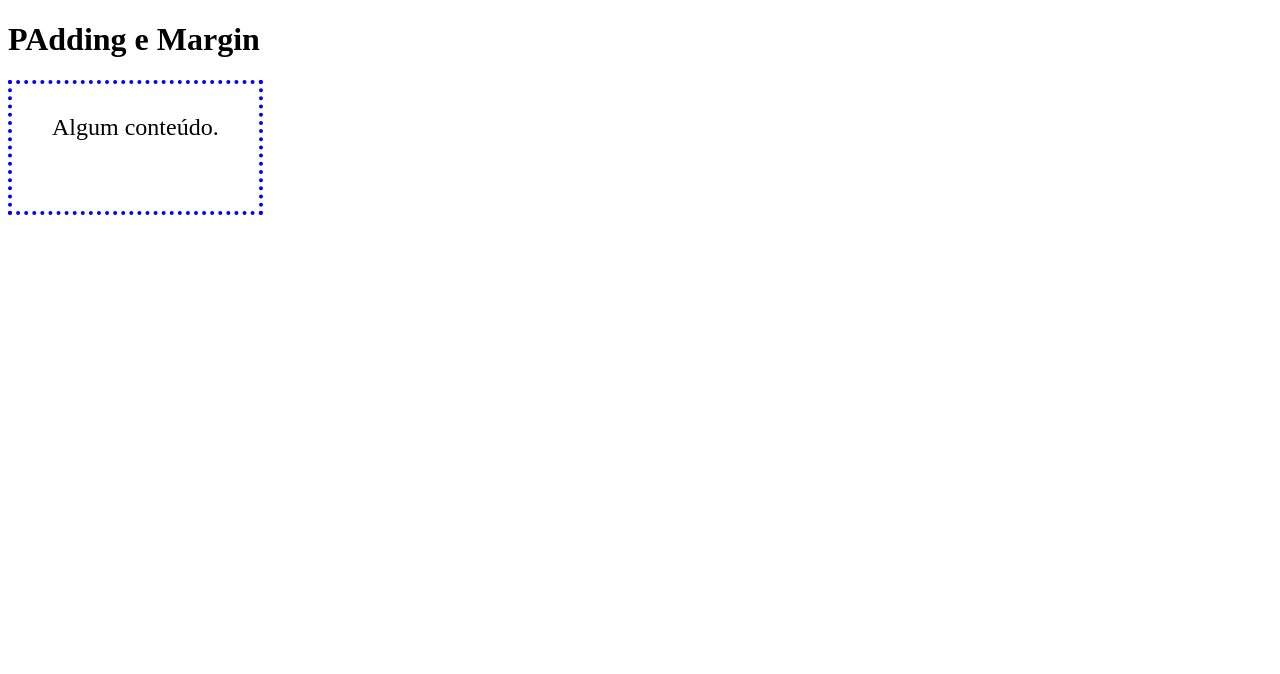
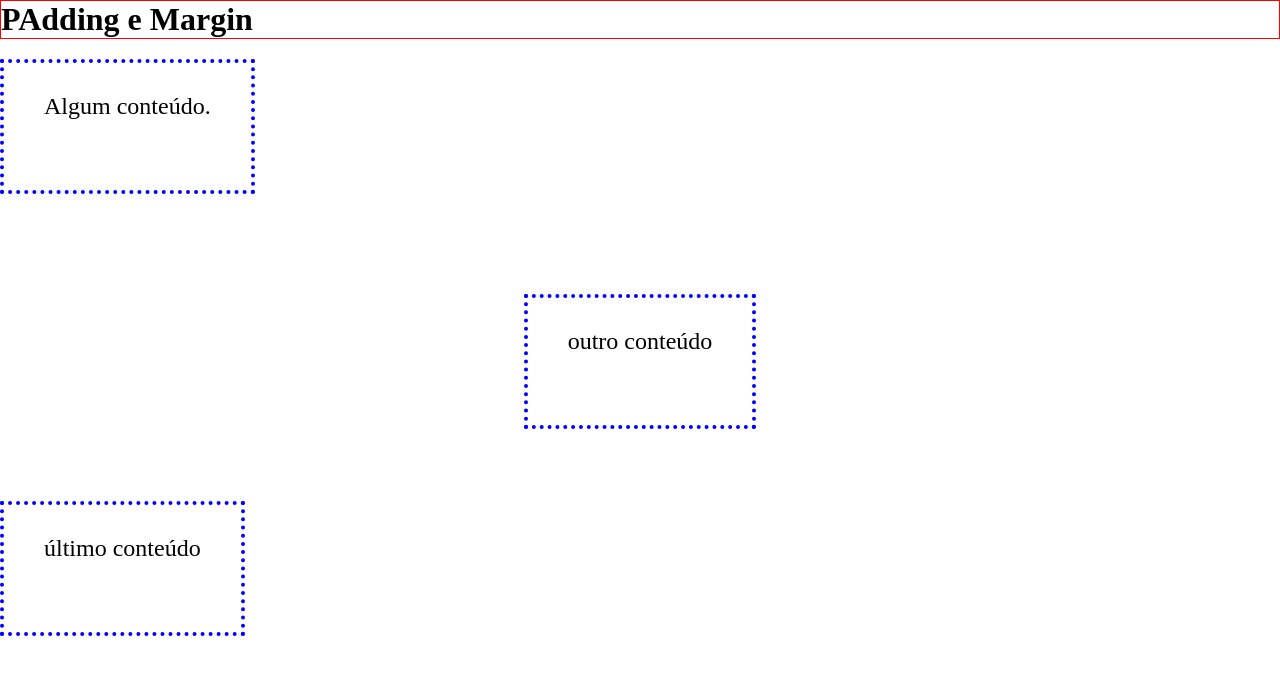
Before and after one commit to adrielly1/aulas_html_css, a plain HTML site: page 5_BOX_MODEL/2_padding_margin/index.html in a window 1280 px wide. Drawn offline with Linux system fonts and the light colour scheme.

Commit message:
video margin

```diff
--- a/5_BOX_MODEL/2_padding_margin/index.html
+++ b/5_BOX_MODEL/2_padding_margin/index.html
@@ -9,8 +9,19 @@
 </head>
 <body>
     <h1>PAdding e Margin</h1>
-    <div>
+    <div class="algum">
         Algum conteúdo.
+    </div>
+
+    <div class="outro">
+        outro conteúdo
+    </div>
+    <br>
+    <br>
+    <br>
+    <br>
+    <div class="ultimo">
+        último conteúdo
     </div>
 </body>
 </html>
--- a/5_BOX_MODEL/2_padding_margin/style.css
+++ b/5_BOX_MODEL/2_padding_margin/style.css
@@ -1,3 +1,7 @@
+* {
+    margin: 0;
+}
+
 div {
     border: 4px dotted #00f;
     width: fit-content;
@@ -26,3 +30,20 @@ div {
     padding-inline: 40px; /*padding na horizontal*/
     scroll-padding-block: 20px; /*padding no vertical*/
 }
+
+h1 {
+    border: 1px solid red;
+    margin-bottom: 20px;
+}
+
+.algum {
+    margin-bottom: 100px;
+}
+
+.ultimo {
+    margin-bottom: 50px;
+}
+
+.outro {
+    margin-inline: auto;
+}
```
